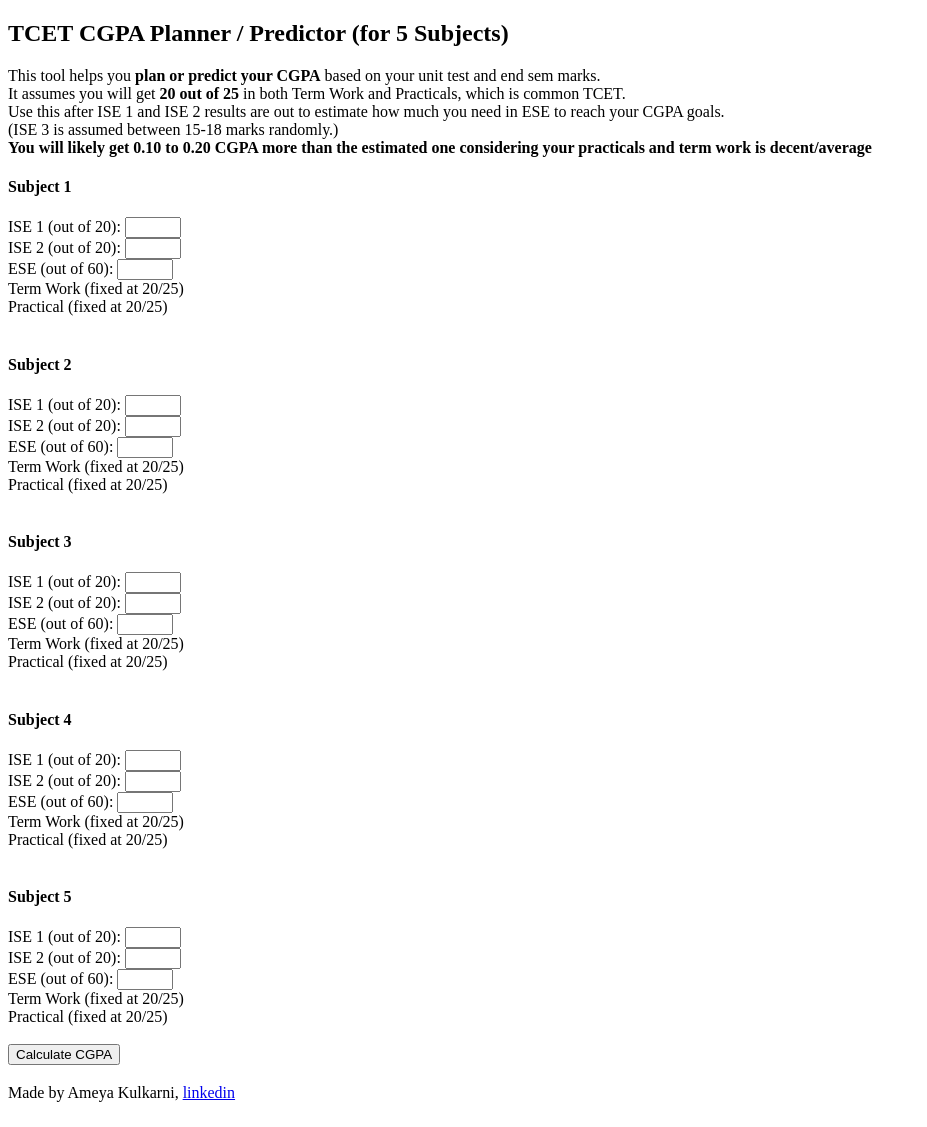
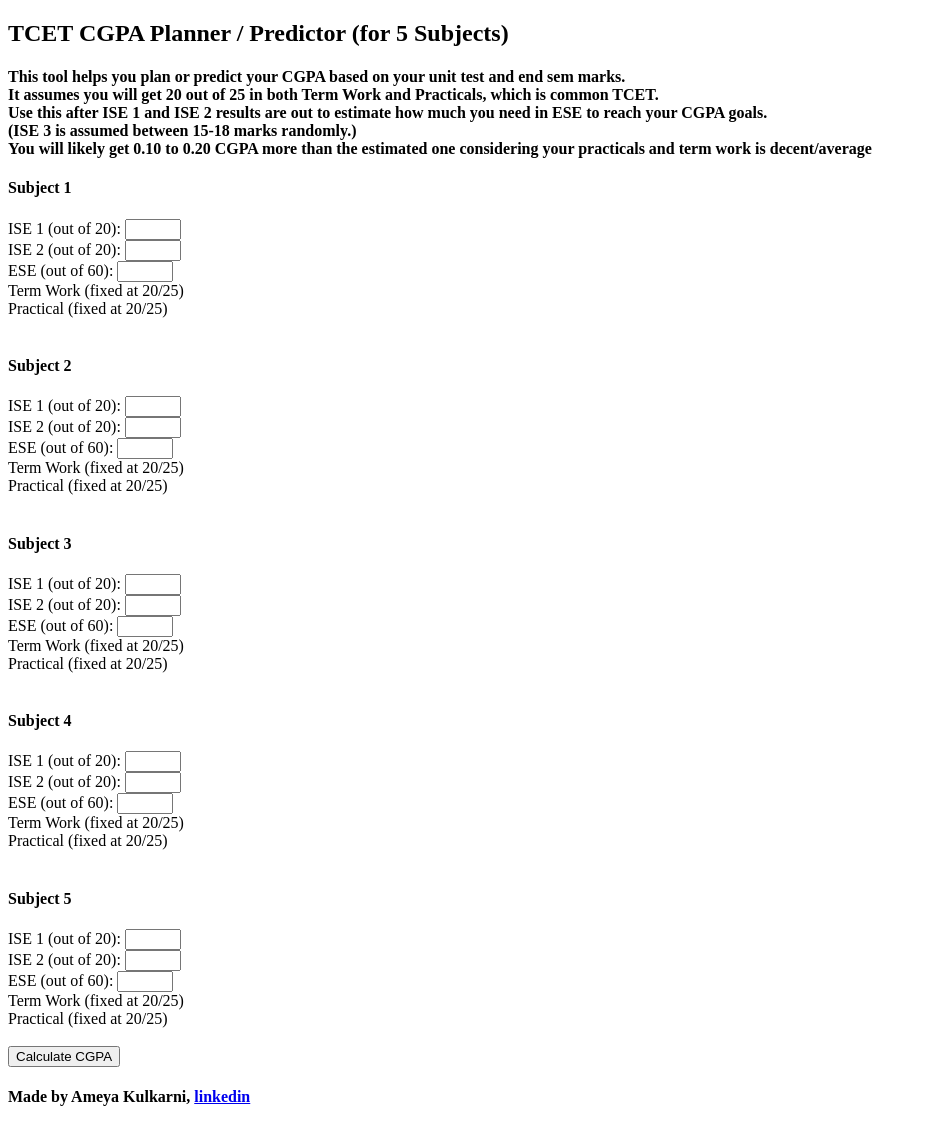
Before and after one commit to Ameya79/CGPA-Predictor, a plain HTML site: page index.html in a window 1280 px wide. Shown: the whole page, without its empty margins (0-927 px from the left). Drawn offline with Linux system fonts and the light colour scheme.

Commit message:
Update index.html

```diff
--- a/index.html
+++ b/index.html
@@ -5,13 +5,13 @@
 </head>
 <body>
   <h2>TCET CGPA Planner / Predictor (for 5 Subjects)</h2>
-  <p>
+  <h4>
     This tool helps you <strong>plan or predict your CGPA</strong> based on your unit test and end sem marks.<br>
     It assumes you will get <strong>20 out of 25</strong> in both Term Work and Practicals, which is common TCET.<br>
     Use this after ISE 1 and ISE 2 results are out to estimate how much you need in ESE to reach your CGPA goals.<br>
     (ISE 3 is assumed between 15-18 marks randomly.)
     <br><strong>You will likely get 0.10 to 0.20 CGPA more than the estimated one considering your practicals and term work is decent/average</strong>
-  </p>
+  </h4>
 
   <div id="form"></div>
   <button onclick="calculateCGPA()">Calculate CGPA</button>
@@ -64,7 +64,7 @@
     }
 
       </script>
-       <p>Made by Ameya Kulkarni, <a href="https://www.linkedin.com/in/ameya-kulkarni-a31b74246?utm_source=share&utm_campaign=share_via&utm_content=profile&utm_medium=android_app">linkedin</a>
-       </p>
+       <h4>Made by Ameya Kulkarni, <a href="https://www.linkedin.com/in/ameya-kulkarni-a31b74246?utm_source=share&utm_campaign=share_via&utm_content=profile&utm_medium=android_app">linkedin</a>
+       </h4>
 </body>
 </html>
```
